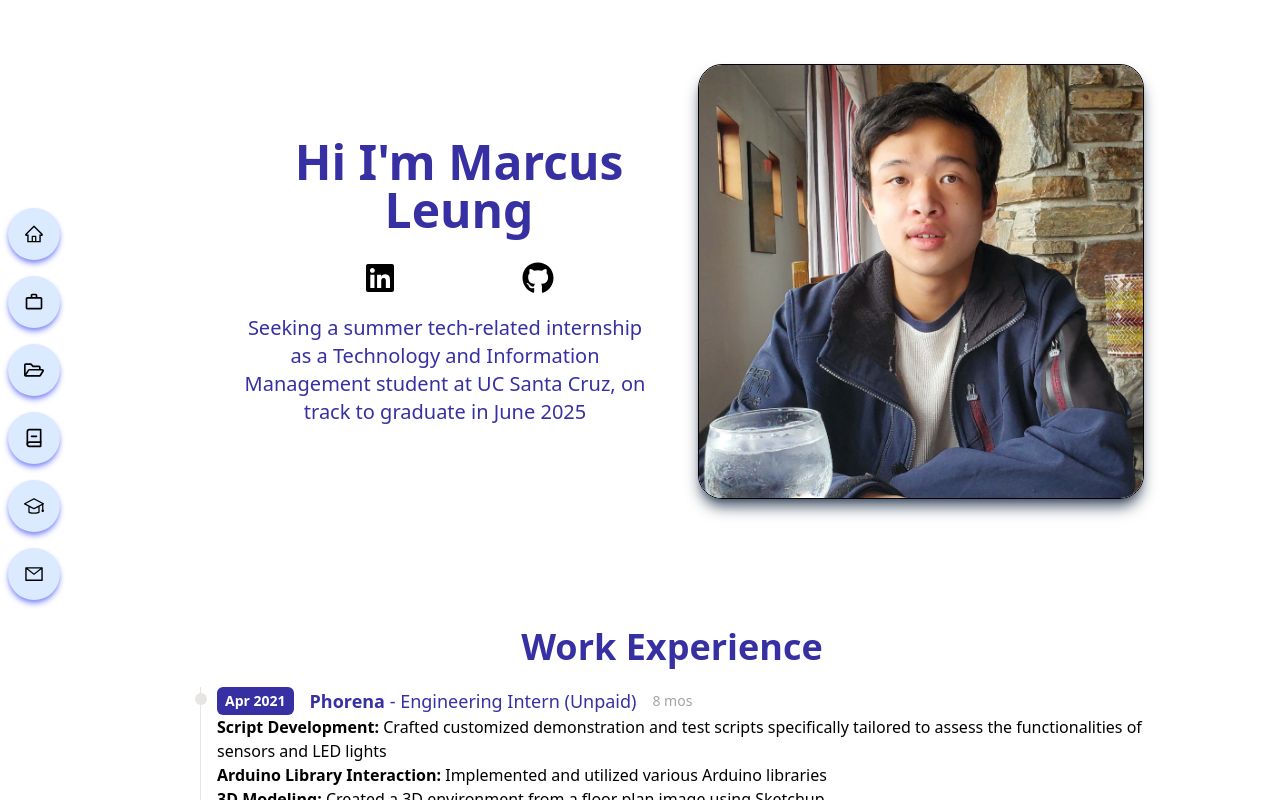
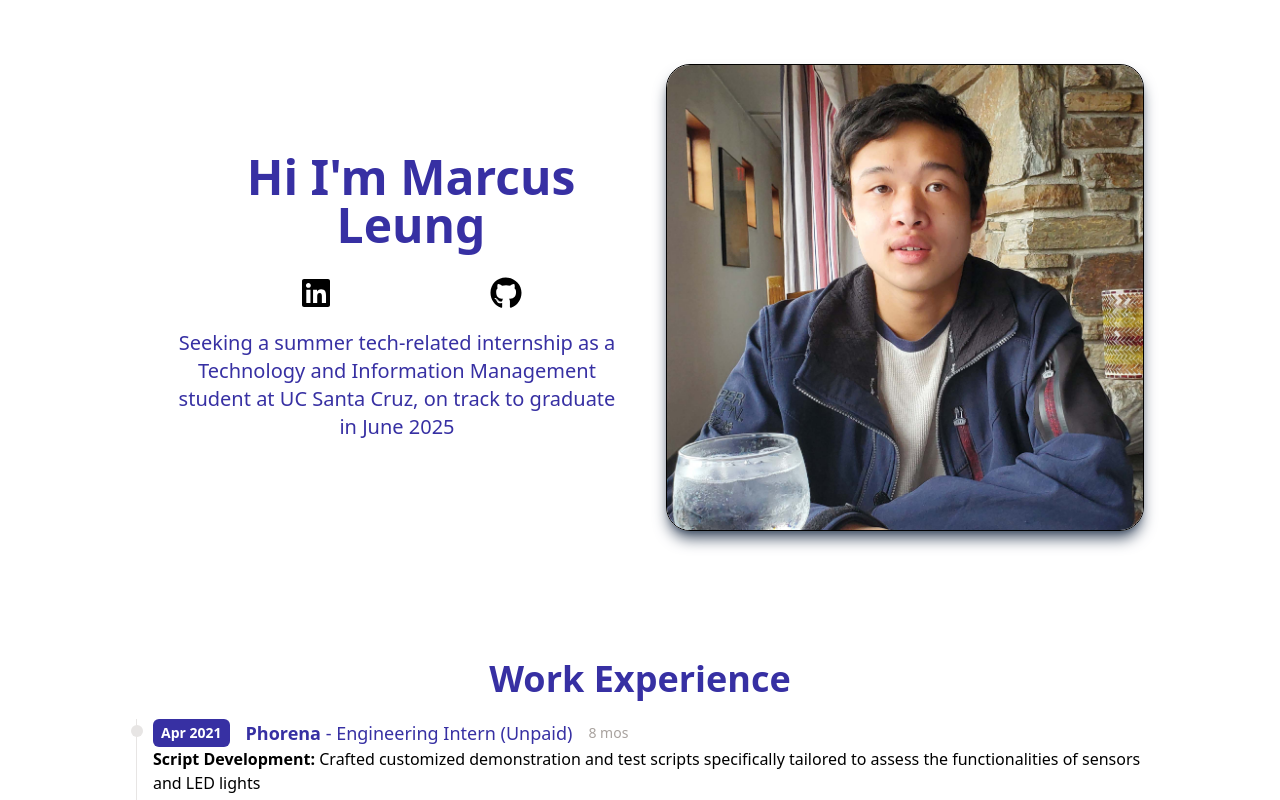
Before and after one commit to marcus-leung/portfolio, a React (Vite) app: page / in a window 1280 px wide. Shown: the top 800 px of the page. Built offline with nearby package versions, Linux system fonts and the light colour scheme.

Commit message:
remove nav and a project

```diff
--- a/src/App.jsx
+++ b/src/App.jsx
@@ -1,4 +1,3 @@
-import Navbar from "./components/Navbar";
 import Main from "./components/Main";
 import Work from "./components/Work";
 import Projects from "./components/Projects";
@@ -9,7 +8,6 @@ import Skills from "./components/Skills";
 function App() {
   return (
     <div>
-      <Navbar />
       <Main />
       <Work />
       <Projects />
--- a/src/components/Contact.jsx
+++ b/src/components/Contact.jsx
@@ -2,7 +2,7 @@ import React from "react";
 
 const Contact = () => {
   return (
-    <div id="contact" className="max-w-[1040px] m-auto md:pl-20 p-4 py-16">
+    <div id="contact" className="max-w-[1040px] m-auto p-4 py-16">
       <h1 className="py-4 text-4xl font-bold text-center text-indigo-800">
         Contact
       </h1>
--- a/src/components/Education.jsx
+++ b/src/components/Education.jsx
@@ -4,7 +4,7 @@ import deanza from "../assets/deanza.png";
 
 const Education = () => {
   return (
-    <div id="education" className="max-w-[1040px] m-auto md:pl-20 p-4 py-16">
+    <div id="education" className="max-w-[1040px] m-auto p-4 py-16">
       <h1 className="text-4xl font-bold text-center text-indigo-800 pb-5">
         Education
       </h1>
--- a/src/components/Main.jsx
+++ b/src/components/Main.jsx
@@ -4,7 +4,7 @@ import profile from "../assets/profile.jpg";
 
 const Main = () => {
   return (
-    <div id="main" className="max-w-[1040px] m-auto md:pl-20 p-4 py-16">
+    <div id="main" className="max-w-[1040px] m-auto p-4 py-16">
       <div className="flex flex-col sm:flex-row items-center">
         <div className="flex-1 p-5 pr-0 m-4 order-2 sm:order-1 text-center">
           <h1 className="sm:text-5xl text-4xl font-bold text-indigo-800 items-center">
--- a/src/components/Navbar.jsx
+++ /dev/null
@@ -1,123 +0,0 @@
-import React, { useState } from "react";
-import { AiOutlineMenu, AiOutlineHome, AiOutlineMail } from "react-icons/ai";
-import { MdOutlineWorkOutline } from "react-icons/md";
-import { LuBookMinus } from "react-icons/lu";
-import { FaRegFolderOpen } from "react-icons/fa";
-import { SlGraduation } from "react-icons/sl";
-
-const Navbar = () => {
-  const [nav, setNav] = useState(false);
-  const handleNav = () => {
-    setNav(!nav);
-  };
-  return (
-    <div>
-      <AiOutlineMenu
-        onClick={handleNav}
-        className="absolute top-4 right-4 z-[99] md:hidden"
-      />
-      {nav ? (
-        <div className="fixed w-full h-screen bg-indigo-100/90 flex flex-col justify-center items-center z-20">
-          <a
-            onClick={handleNav}
-            href="#main"
-            className="w-[75%] flex justify-center items-center rounded-full shadow-md bg-blue-100 shadow-indigo-400 m-2 p-4 cursor-pointer hover:scale-110 ease-in duration-200"
-          >
-            <AiOutlineHome size={20} />
-            <span className="pl-4">Home</span>
-          </a>
-          <a
-            onClick={handleNav}
-            href="#work"
-            className="w-[75%] flex justify-center items-center rounded-full shadow-md bg-blue-100 shadow-indigo-400 m-2 p-4 cursor-pointer hover:scale-110 ease-in duration-200"
-          >
-            <MdOutlineWorkOutline size={20} />
-            <span className="pl-4">Work Experience</span>
-          </a>
-          <a
-            onClick={handleNav}
-            href="#projects"
-            className="w-[75%] flex justify-center items-center rounded-full shadow-md bg-blue-100 shadow-indigo-400 m-2 p-4 cursor-pointer hover:scale-110 ease-in duration-200"
-          >
-            <FaRegFolderOpen size={20} />
-            <span className="pl-4">Projects</span>
-          </a>
-          <a
-            onClick={handleNav}
-            href="#skills"
-            className="w-[75%] flex justify-center items-center rounded-full shadow-md bg-blue-100 shadow-indigo-400 m-2 p-4 cursor-pointer hover:scale-110 ease-in duration-200"
-          >
-            <LuBookMinus size={20} />
-            <span className="pl-4">Skills</span>
-          </a>
-          <a
-            onClick={handleNav}
-            href="#education"
-            className="w-[75%] flex justify-center items-center rounded-full shadow-md bg-blue-100 shadow-indigo-400 m-2 p-4 cursor-pointer hover:scale-110 ease-in duration-200"
-          >
-            <SlGraduation size={20} />
-            <span className="pl-4">Education</span>
-          </a>
-          <a
-            onClick={handleNav}
-            href="#contact"
-            className="w-[75%] flex justify-center items-center rounded-full shadow-md bg-blue-100 shadow-indigo-400 m-2 p-4 cursor-pointer hover:scale-110 ease-in duration-200"
-          >
-            <AiOutlineMail size={20} />
-            <span className="pl-4">Contact</span>
-          </a>
-        </div>
-      ) : (
-        ""
-      )}
-      <div className="md:block hidden fixed top-[25%] z-10">
-        <div className="flex flex-col">
-          <a
-            href="#main"
-            title="Home"
-            className="rounded-full shadow-md bg-blue-100 shadow-indigo-400 m-2 p-4 cursor-pointer hover:scale-110 ease-in duration-300"
-          >
-            <AiOutlineHome size={20} />
-          </a>
-          <a
-            href="#work"
-            title="Work"
-            className="rounded-full shadow-md bg-blue-100 shadow-indigo-400 m-2 p-4 cursor-pointer hover:scale-110 ease-in duration-300"
-          >
-            <MdOutlineWorkOutline size={20} />
-          </a>
-          <a
-            href="#projects"
-            title="Projects"
-            className="rounded-full shadow-md bg-blue-100 shadow-indigo-400 m-2 p-4 cursor-pointer hover:scale-110 ease-in duration-300"
-          >
-            <FaRegFolderOpen size={20} />
-          </a>
-          <a
-            href="#skills"
-            title="Skills"
-            className="rounded-full shadow-md bg-blue-100 shadow-indigo-400 m-2 p-4 cursor-pointer hover:scale-110 ease-in duration-300"
-          >
-            <LuBookMinus size={20} />
-          </a>
-          <a
-            href="#education"
-            title="Education"
-            className="rounded-full shadow-md bg-blue-100 shadow-indigo-400 m-2 p-4 cursor-pointer hover:scale-110 ease-in duration-300"
-          >
-            <SlGraduation size={20} />
-          </a>
-          <a
-            href="#contact"
-            title="Contact"
-            className="rounded-full shadow-md bg-blue-100 shadow-indigo-400 m-2 p-4 cursor-pointer hover:scale-110 ease-in duration-300"
-          >
-            <AiOutlineMail size={20} />
-          </a>
-        </div>
-      </div>
-    </div>
-  );
-};
-
-export default Navbar;
--- a/src/components/Projects.jsx
+++ b/src/components/Projects.jsx
@@ -2,7 +2,6 @@ import React from "react";
 import ProjectItem from "./ProjectItem";
 import SFIG from "../assets/sfig.png";
 import Stock from "../assets/stock.png";
-import CruzHacks23 from "../assets/cruzhacks23.jpg";
 import CruzHacks24 from "../assets/cruzhacks24.png";
 import Portfolio from "../assets/port.png";
 import data from "../data/projectdesc";
@@ -10,7 +9,7 @@ import data from "../data/projectdesc";
 const Projects = () => {
 
   return (
-    <div id="projects" className="max-w-[950px] m-auto md:pl-20 p-4 py-16">
+    <div id="projects" className="max-w-[950px] m-auto p-4 py-16">
       <h1 className="text-4xl font-bold text-center text-indigo-800 mb-5 pb-5">
         Projects
       </h1>
@@ -42,12 +41,6 @@ const Projects = () => {
           site="marcusleung.net"
           descriptions={data[3]}
         />
-        <ProjectItem
-          img={CruzHacks23}
-          title="CruzHacks 2023: Garbage Guide"
-          link="https://github.com/marcus-leung/GarbageGuide"
-          descriptions={data[2]}
-        />
       </div>
     </div>
   );
--- a/src/components/Work.jsx
+++ b/src/components/Work.jsx
@@ -4,7 +4,7 @@ import jobs from "../data/jobs";
 
 const Work = () => {
   return (
-    <div id="work" className="max-w-[1040px] m-auto md:pl-20 p-4 md:py-16 hide">
+    <div id="work" className="max-w-[1040px] m-auto p-4 md:py-16 hide">
       <h1 className="text-4xl font-bold text-center text-indigo-800 pb-5">
         Work Experience
       </h1>
--- a/src/data/projectdesc.jsx
+++ b/src/data/projectdesc.jsx
@@ -47,24 +47,6 @@ const projectdesc = [
   },
   {
     overview:
-      "A website designed to identify objects through the camera feed, utilizing machine learning algorithms to classify items into compost, recycling, or landfill categories. This was created during a 3 day hackathon event at UC Santa Cruz.",
-    tech: [
-      "Flask used as the primary web framework for building the website.",
-      "Scikit-learn (sklearn) was utilized to implement a machine learning model for classifying detected items",
-      "OpenAI API was integrated to enable a chatbot, facilitating user interaction and providing answers to queries related to waste disposal",
-      "OpenCV (cv2) was employed to access the camera in real time",
-    ],
-    features: [
-      "Real-time object detection and classified into compost, recycling, or landfill categories",
-      "Interactive chatbot, powered by the OpenAI API, was available to offer guidance and answer user queries regarding waste disposal",
-    ],
-    achieve: [
-      "Users were empowered to make informed decisions about waste disposal, thereby contributing to improved waste management practices",
-      "The platform provided users with valuable information on proper waste categorization, promoting environmentally friendly habits",
-    ],
-  },
-  {
-    overview:
       "My portfolio website serves as a comprehensive showcase of my professional background, featuring sections for experience, education, projects, and a messaging system for direct communication.",
     tech: [
       "Built with a stack comprising HTML, CSS, and JavaScript for core functionality and interactivity",
```
Also changed, not shown: src/assets/cruzhacks23.jpg (deleted).
